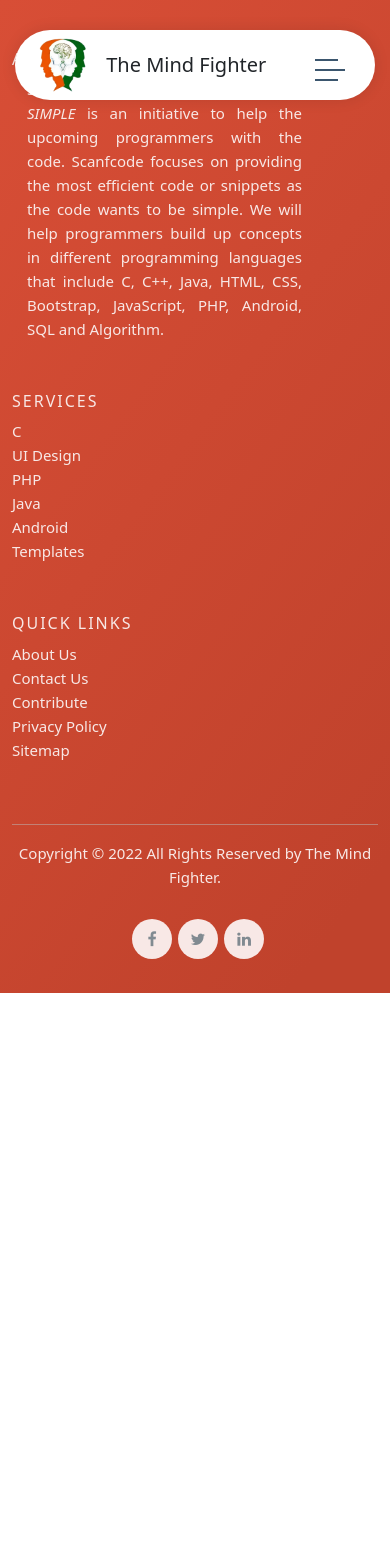
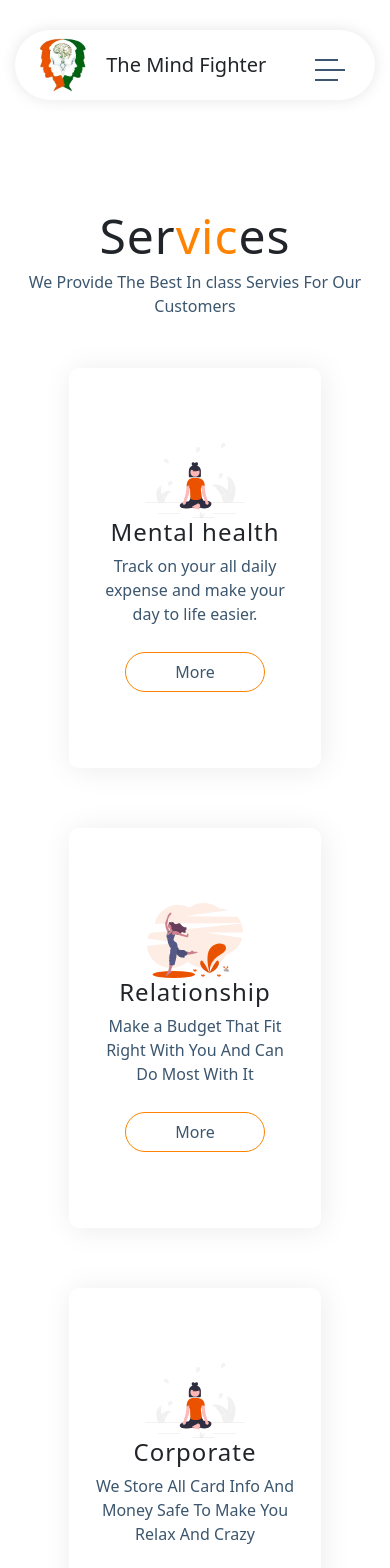
Before and after one commit to emperor9199/mind-fighter, a React (Create React App) app: page /service in a window 390 px wide. Shown: the top 1568 px of the page. Before the commit the page ends 993 px from the top, so only its background shows below. Built offline with nearby package versions, Linux system fonts and the light colour scheme.

Commit message:
service page added

```diff
--- a/src/App.js
+++ b/src/App.js
@@ -5,6 +5,7 @@ import { BrowserRouter, Routes, Route } from "react-router-dom";
 import Home from "./components/Home/Home";
 import BlogPage from "./components/BlogPage/BlogPage";
 import Article from "./components/BlogPage/Article/Article";
+import ServicePage from "./components/ServicePage/ServicePage";
 
 function App() {
   return (
@@ -14,6 +15,7 @@ function App() {
         <Route path="/" element={<Home />} />
         <Route path="/blogs" element={<BlogPage />} />
         <Route path="/article" element={<Article />} />
+        <Route path="/service" element={<ServicePage />} />
       </Routes>
       <Footer />
     </BrowserRouter>
--- /dev/null
+++ b/src/components/ServicePage/ServicePage.css
@@ -0,0 +1,207 @@
+/* section {
+    height: 100vh;
+    width: 100%;
+    display: grid;
+    place-items: center;
+  }
+  .row {
+    display: flex;
+    flex-wrap: wrap;
+  }
+  .column {
+    width: 100%;
+    padding: 0 1em 1em 1em;
+    text-align: center;
+  }
+  .card {
+    width: 100%;
+    height: 100%;
+    padding: 2em 1.5em;
+    background: linear-gradient(#ffffff 50%, #2c7bfe 50%);
+    background-size: 100% 200%;
+    background-position: 0 2.5%;
+    border-radius: 5px;
+    box-shadow: 0 0 35px rgba(0, 0, 0, 0.12);
+    cursor: pointer;
+    transition: 0.5s;
+  }
+  h3 {
+    font-size: 20px;
+    font-weight: 600;
+    color: #1f194c;
+    margin: 1em 0;
+  }
+  p {
+    color: #575a7b;
+    font-size: 15px;
+    line-height: 1.6;
+    letter-spacing: 0.03em;
+  }
+  .icon-wrapper {
+    background-color: #2c7bfe;
+    position: relative;
+    margin: auto;
+    font-size: 30px;
+    height: 2.5em;
+    width: 2.5em;
+    color: #ffffff;
+    border-radius: 50%;
+    display: grid;
+    place-items: center;
+    transition: 0.5s;
+  }
+  .card:hover {
+    background-position: 0 100%;
+  }
+  .card:hover .icon-wrapper {
+    background-color: #ffffff;
+    color: #2c7bfe;
+  }
+  .card:hover h3 {
+    color: #ffffff;
+  }
+  .card:hover p {
+    color: #f0f0f0;
+  }
+  @media screen and (min-width: 768px) {
+    section {
+      padding: 0 2em;
+    }
+    .column {
+      flex: 0 50%;
+      max-width: 50%;
+    }
+  }
+  @media screen and (min-width: 992px) {
+    section {
+      padding: 1em 3em;
+    }
+    .column {
+      flex: 0 0 33.33%;
+      max-width: 33.33%;
+    }
+  } */
+
+  a{
+	text-decoration:none;
+}
+.services{
+	width:100%;
+	height: 100vh;
+	display: flex;
+	flex-direction: column;
+	justify-content: space-evenly;
+	align-items: center;
+  margin: 12rem 0 5rem 0;
+}
+.s-heading{
+	text-align:center;
+}
+.s-heading h1{
+	font-size: 3rem;
+	font-weight: 400;
+	letter-spacing: 1px;
+	margin: 0px;
+}
+.s-heading p{
+	color: #3b566e;
+	font-size: 1rem;
+	margin: 5px;
+	text-align: center;
+}
+.s-box-container{
+	width:80%;
+	display: flex;
+	justify-content: center;
+	align-items: center;
+  flex-wrap: wrap;
+}
+.s-box{
+	display:flex;
+  width: 8rem;
+	flex-direction: column;
+	justify-content: center;
+	align-items: center;
+	border-radius: 10px;
+	width:300px;
+	padding: 20px 25px;
+	height: 400px;
+	box-sizing: border-box;
+	margin: 30px;
+	position: relative;
+    box-shadow: 2px 2px 30px rgba(0,0,0,0.08);
+}
+.s-box img{
+	height: 75px;
+}
+.s-box h1{
+	/* color:#576975; */
+	letter-spacing: 1px;
+	font-size: 1.5rem;
+	margin-bottom: 8px;
+
+}
+.s-box p{
+	color: #3b566e;
+	text-align: center;
+}
+.s-btn{
+	width: 140px;
+	height: 40px;
+	border-radius: 20px;
+	border:1px solid #ff8300;
+	display: flex;
+	justify-content: center;
+	align-items: center;
+	color:#3b566e;
+	margin-top:10px;
+}
+.bar{
+	width: 100px;
+	height: 6px;
+	position: absolute;
+	left: 50%;
+	top: 0%;
+	transform: translateX(-50%);
+	background-color:#ff8300;
+	border-radius: 0px 0px 10px 10px;
+	display: none;
+	animation: bar 0.5s;
+}
+.s-box:hover{
+	box-shadow: 2px 2px 30px rgba(0,0,0,0.08);
+	transition: all ease 0.3s;
+}
+.s-btn:hover{
+	background-color:#ff8300;
+	border: 1px solid #ff8300;
+	color:#FFFFFF;
+	transition: all ease 0.3s;
+}
+.s-box:hover .bar{
+	display: block;
+}
+@keyframes bar{
+	0%{
+		width:0px;
+	}
+	100%{
+		width:100px;
+	}
+}
+@media(max-width:1050px){
+	.s-box-container{
+		flex-wrap: wrap;
+
+	}
+	.services{
+		height: auto;
+	}
+	.s-heading{
+		margin: 15px;
+	}
+	.s-box{
+		flex-grow: 1;
+	}
+
+}
--- /dev/null
+++ b/src/components/ServicePage/ServicePage.jsx
@@ -0,0 +1,170 @@
+import React from "react";
+import "./ServicePage.css";
+import about1 from "../../images/about1.svg";
+import about2 from "../../images/about2.svg";
+
+function ServicePage() {
+  return (
+    // <section>
+    //   <div classNameName="row">
+    //     <h2 classNameName="section-heading">Our Services</h2>
+    //   </div>
+    //   <div classNameName="row">
+    //     <div classNameName="column">
+    //       <div classNameName="card">
+    //         <div classNameName="icon-wrapper">
+    //           <i classNameName="fas fa-hammer"></i>
+    //         </div>
+    //         <h3>Service Heading</h3>
+    //         <p>
+    //           Lorem ipsum dolor, sit amet consectetur adipisicing elit. Quisquam
+    //           consequatur necessitatibus eaque.
+    //         </p>
+    //       </div>
+    //     </div>
+    //     <div classNameName="column">
+    //       <div classNameName="card">
+    //         <div classNameName="icon-wrapper">
+    //           <i classNameName="fas fa-brush"></i>
+    //         </div>
+    //         <h3>Service Heading</h3>
+    //         <p>
+    //           Lorem ipsum dolor, sit amet consectetur adipisicing elit. Quisquam
+    //           consequatur necessitatibus eaque.
+    //         </p>
+    //       </div>
+    //     </div>
+    //     <div classNameName="column">
+    //       <div classNameName="card">
+    //         <div classNameName="icon-wrapper">
+    //           <i classNameName="fas fa-wrench"></i>
+    //         </div>
+    //         <h3>Service Heading</h3>
+    //         <p>
+    //           Lorem ipsum dolor, sit amet consectetur adipisicing elit. Quisquam
+    //           consequatur necessitatibus eaque.
+    //         </p>
+    //       </div>
+    //     </div>
+    //     <div classNameName="column">
+    //       <div classNameName="card">
+    //         <div classNameName="icon-wrapper">
+    //           <i classNameName="fas fa-truck-pickup"></i>
+    //         </div>
+    //         <h3>Service Heading</h3>
+    //         <p>
+    //           Lorem ipsum dolor, sit amet consectetur adipisicing elit. Quisquam
+    //           consequatur necessitatibus eaque.
+    //         </p>
+    //       </div>
+    //     </div>
+    //     <div classNameName="column">
+    //       <div classNameName="card">
+    //         <div classNameName="icon-wrapper">
+    //           <i classNameName="fas fa-broom"></i>
+    //         </div>
+    //         <h3>Service Heading</h3>
+    //         <p>
+    //           Lorem ipsum dolor, sit amet consectetur adipisicing elit. Quisquam
+    //           consequatur necessitatibus eaque.
+    //         </p>
+    //       </div>
+    //     </div>
+    //     <div classNameName="column">
+    //       <div classNameName="card">
+    //         <div classNameName="icon-wrapper">
+    //           <i classNameName="fas fa-plug"></i>
+    //         </div>
+    //         <h3>Service Heading</h3>
+    //         <p>
+    //           Lorem ipsum dolor, sit amet consectetur adipisicing elit. Quisquam
+    //           consequatur necessitatibus eaque.
+    //         </p>
+    //       </div>
+    //     </div>
+    //   </div>
+    // </section>
+
+    // new
+    <section className="services">
+      <div className="s-heading">
+        <h1>
+          Ser<font color="#ff8300">vic</font>es
+        </h1>
+        <p>We Provide The Best In class Servies For Our Customers</p>
+      </div>
+      <div className="s-box-container" >
+        <div className="s-box">
+          <div className="bar"></div>
+          <img alt="1" src={about1} />
+          <h1>Mental health</h1>
+          <p>
+            Track on your all daily expense and make your day to life easier.
+          </p>
+          <a className="s-btn" href="#">
+            More
+          </a>
+        </div>
+        <div className="s-box">
+          <div className="bar"></div>
+          <img alt="2" src={about2} />
+          <h1>Relationship</h1>
+          <p>Make a Budget That Fit Right With You And Can Do Most With It</p>
+          <a className="s-btn" href="#">
+            More
+          </a>
+        </div>
+        <div className="s-box">
+          <div className="bar"></div>
+          <img alt="3" src={about1} />
+          <h1>Corporate</h1>
+          <p>
+            We Store All Card Info And Money Safe To Make You Relax And Crazy
+          </p>
+          <a className="s-btn" href="#">
+            More
+          </a>
+        </div>
+
+        <div className="s-box">
+          <div className="bar"></div>
+          <img alt="3" src={about1} />
+          <h1>Victim</h1>
+          <p>
+            We Store All Card Info And Money Safe To Make You Relax And Crazy
+          </p>
+          <a className="s-btn" href="#">
+            More
+          </a>
+        </div>
+
+        <div className="s-box">
+          <div className="bar"></div>
+          <img alt="3" src={about1} />
+          <h1>Sports</h1>
+          <p>
+            We Store All Card Info And Money Safe To Make You Relax And Crazy
+          </p>
+          <a className="s-btn" href="#">
+            More
+          </a>
+        </div>
+
+        <div className="s-box">
+          <div className="bar"></div>
+          <img alt="3" src={about1} />
+          <h1>Pranayama & yoga</h1>
+          <p>
+            We Store All Card Info And Money Safe To Make You Relax And Crazy
+          </p>
+          <a className="s-btn" href="#">
+            More
+          </a>
+        </div>
+
+      </div>
+    </section>
+  );
+}
+
+export default ServicePage;
```
